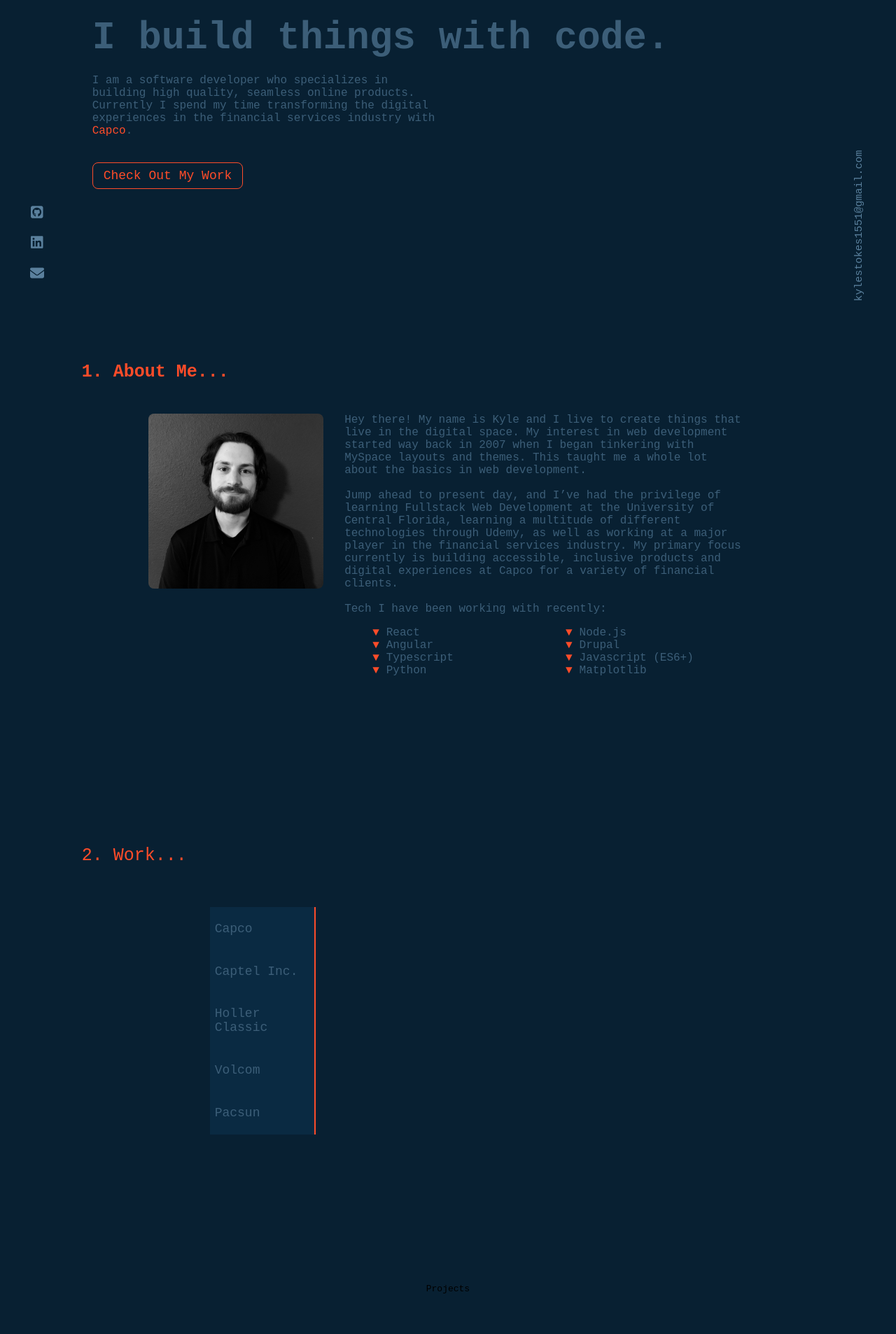
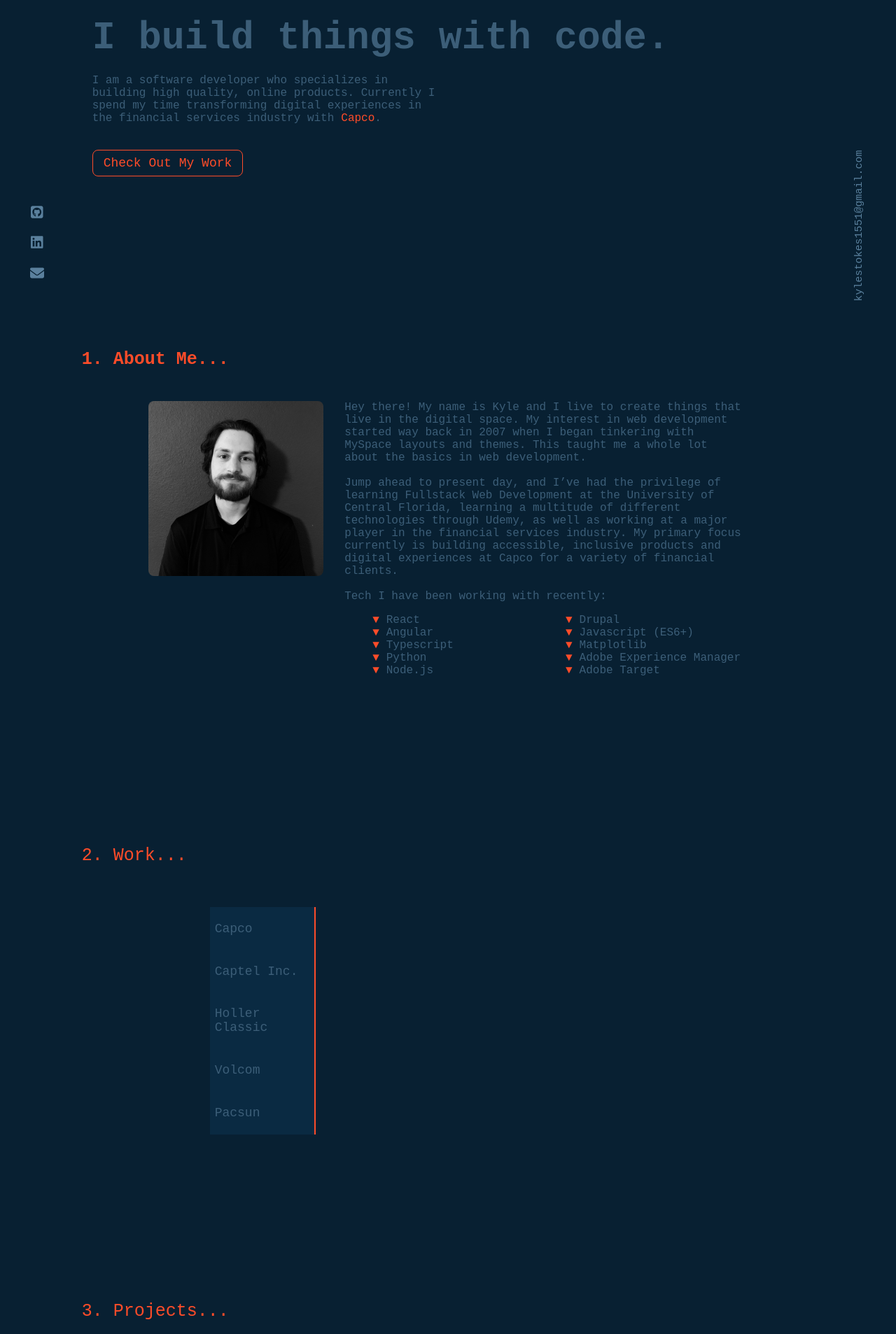
Before and after one commit to kylest0kes/folio, a React (Create React App) app: page / in a window 1280 px wide. Shown: the part 334-2240 px from the top of the page at 70% size. Built offline with nearby package versions, Linux system fonts and the light colour scheme.

Commit message:
made a few changes while re-familiarizing myself with this ancient codebase

```diff
--- a/src/App.css
+++ b/src/App.css
@@ -55,6 +55,7 @@ section {
 
 .app-projects-section {
   height: 80vh;
+  width: 100%;
 }
 
 .app-contact-section {
--- a/src/Components/AboutDesktop/AboutDesktop.js
+++ b/src/Components/AboutDesktop/AboutDesktop.js
@@ -40,6 +40,8 @@ const AboutDesktop = () => {
               <li>Drupal</li>
               <li>Javascript (ES6+)</li>
               <li>Matplotlib</li>
+              <li>Adobe Experience Manager</li>
+              <li>Adobe Target</li>
             </ul>
           </span>
         </div>
--- a/src/Components/AboutResp/AboutResp.css
+++ b/src/Components/AboutResp/AboutResp.css
@@ -15,7 +15,7 @@
 }
 
 .tech-resp {
-    columns: 2;
+    columns: 4;
     -webkit-columns: 2;
     -moz-columns: 2;
     list-style: none;
--- a/src/Components/AboutResp/AboutResp.js
+++ b/src/Components/AboutResp/AboutResp.js
@@ -39,6 +39,8 @@ const AboutResp = () => {
             <li>Drupal</li>
             <li>Javascript (ES6+)</li>
             <li>Matplotlib</li>
+            <li>Adobe Experience Manager</li>
+            <li>Adobe Target</li>
           </ul>
         </span>
       </div>
--- a/src/Components/Header/Header.js
+++ b/src/Components/Header/Header.js
@@ -1,4 +1,4 @@
-import React, { useState, useEffect, useRef } from "react";
+import React from "react";
 import useScrollDirection from "../../Hooks/useScrollDirection";
 import useScrollingState from "../../Hooks/useScrollingState";
 
--- a/src/Sections/About/About.js
+++ b/src/Sections/About/About.js
@@ -12,14 +12,16 @@ const About = () => {
           <h1 className="below-name">I build things with code.</h1>
           <div className="about-text-sec">
             <p className="about-text">
-              I am a software developer who specializes in building high quality,
-              seamless online products. Currently I spend my time transforming the digital
+              I am a software developer who specializes in building high quality, online products. Currently I spend my time transforming digital
               experiences in the financial services industry with
               <a className="capco" target='blank' href="https://www.capco.com">Capco</a>.
             </p>
           </div>
           <br/>
-          <a className="about-btn" href="=">Check Out My Work</a>
+          <a className="about-btn" href="=" onClick={(e) => {
+              e.preventDefault();
+              window.location.replace("/#projects-section");
+            }}>Check Out My Work</a>
         </div>
       </div>
     </div>
--- a/src/Sections/Projects/Projects.css
+++ b/src/Sections/Projects/Projects.css
@@ -0,0 +1,9 @@
+#projects-section {
+  width: 100%;
+}
+
+.projects-header {
+  color: #ff4c29;
+  font-size: 25px;
+  margin-bottom: 40px;
+}
--- a/src/Sections/Projects/Projects.js
+++ b/src/Sections/Projects/Projects.js
@@ -1,8 +1,11 @@
 import React from 'react';
+import './Projects.css';
 
 const Projects = () => {
   return (
-    <div id='projects-section'>Projects</div>
+    <div id='projects-section'>
+        <p className="projects-header">3. Projects...</p>
+    </div>
   )
 }
 
```
Also changed, not shown: src/Components/ProjectCard/ProjectCard.js (added, +10 -0 lines), src/Components/ProjectCard/ProjectCard.css (added).
